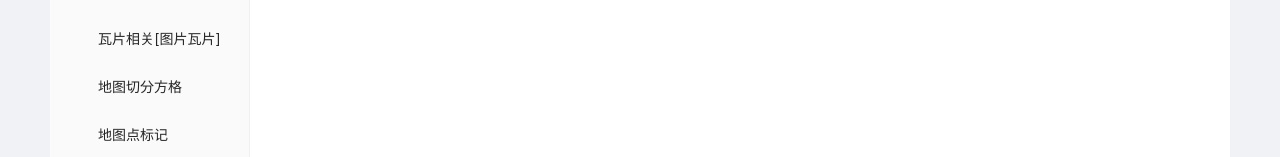
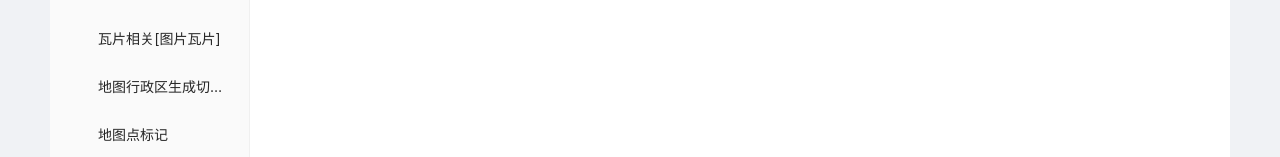
Before and after one commit to canmou/react-tmap, a React (Create React App) app in the folder website/: page / in a window 1280 px wide. Shown: the part 457-614 px from the top of the page. Built offline with nearby package versions, Linux system fonts and the light colour scheme.

Commit message:
fix: 修复坐标拾取bug,优化组件切换加载速度

```diff
--- a/website/src/Main.js
+++ b/website/src/Main.js
@@ -55,7 +55,7 @@ export const Main = () => {
                 <Menu.Item key="6">自定义信息窗体</Menu.Item>
                 <Menu.Item key="7">瓦片相关[wms瓦片]</Menu.Item>
                 <Menu.Item key="8">瓦片相关[图片瓦片]</Menu.Item>
-                <Menu.Item key="9">地图切分方格</Menu.Item>
+                <Menu.Item key="9">地图行政区生成切分方格数据</Menu.Item>
                 <Menu.Item key="10">地图点标记</Menu.Item>
                 <Menu.Item key="11">地图坐标拾取</Menu.Item>
                 <Menu.Item key="12">地图商圈划分</Menu.Item>
```
Also changed, not shown: 8 other files (tests, documents, lock files or other folders).
